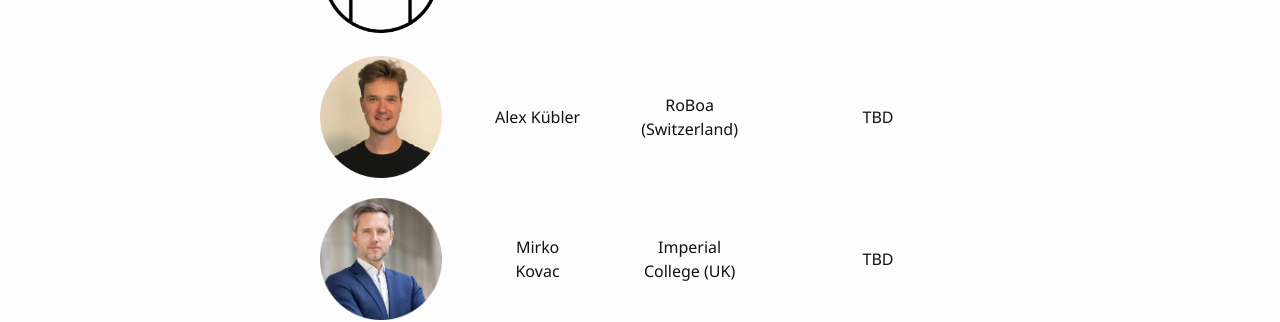
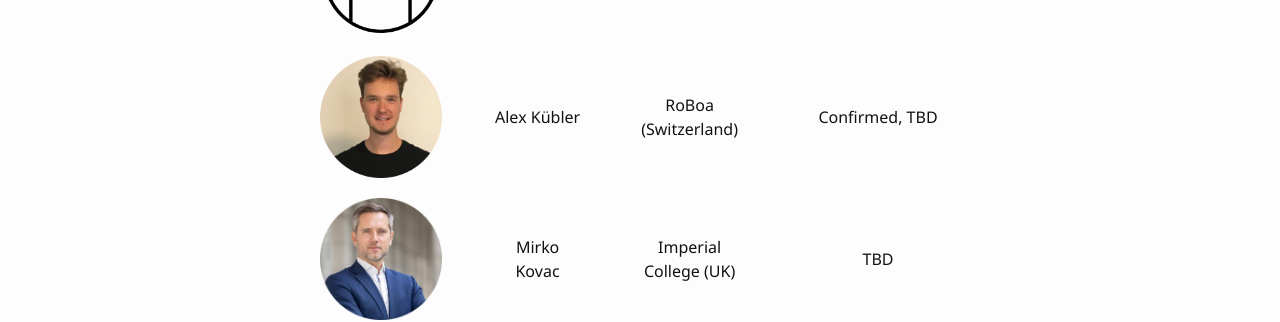
Before and after one commit to harder-workshop/robosoft_2025, a Jekyll site: the page built from 1-speakers.md, in a window 1280 px wide. Shown: the part 533-855 px from the top of the page. Built offline with Jekyll 4.4.1, drawn with Linux system fonts in a browser that asks for light colours.

Commit message:
adds confirmed speakers

```diff
--- a/1-speakers.md
+++ b/1-speakers.md
@@ -13,7 +13,7 @@ Confirmed speakers are listed below. Additional speakers and organizations will
 ||---------------------------|-------------------------------|------------|
 |![Robin](./images/robin_murphy-circle.png)| Robin Murphy              | Texas A&M (USA)               | Confirmed, TBD |
 |![TBD](./images/blank.png) | TBD                       | Swiss Army (Switzerland)      | TBD  |
-|![Alex](./images/alex_kubler-circle.png)| Alex Kübler               | RoBoa (Switzerland)           | TBD  |
+|![Alex](./images/alex_kubler-circle.png)| Alex Kübler               | RoBoa (Switzerland)           | Confirmed, TBD |
 |![Mirko](./images/mirko-circle.png)| Mirko Kovac               | Imperial College (UK)         | TBD  |
 |![Ian](./images/Ian-Delaney-circle.png)| Ian Delaney               | U. Lausanne (Switzerland)     | Pressing Glaciological Questions that Soft Robots Could Help Answer  |
 |![Hannah](./images/Hannah-Stuart-Circle.png)| Hannah Stuart             | UC Berkeley (USA)             | TBD  |
```
